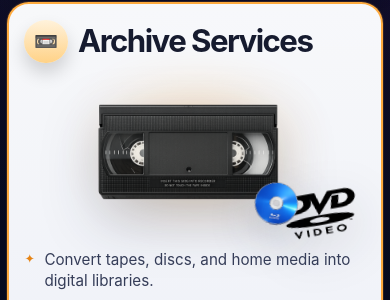
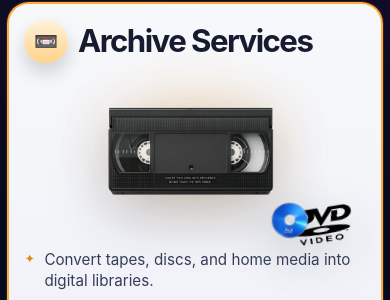
Before and after one commit to Nazerath-Floaters/legacy-library-labs, a React (Vite) app: page / in a window 390 px wide. Shown: the part 956-1256 px from the top of the page. Built offline with nearby package versions, Linux system fonts and the light colour scheme.

Commit message:
Tighten service card mobile layouts

```diff
--- a/src/App.css
+++ b/src/App.css
@@ -307,24 +307,24 @@ img {
 }
 
 .service-card:nth-child(2) .service-main-image {
-  max-height: 11.4rem;
-  transform: translateX(-0.35rem);
+  max-height: 10.5rem;
+  transform: translate(-0.35rem, -0.15rem);
 }
 
 .service-card:nth-child(2) .service-secondary-image {
-  right: 0.35rem;
-  bottom: 0.45rem;
-  width: 23%;
-  max-height: 4.4rem;
-  transform: rotate(-10deg);
+  right: 1.15rem;
+  bottom: 0.1rem;
+  width: 18%;
+  max-height: 3.3rem;
+  transform: rotate(-9deg);
 }
 
 .service-card:nth-child(2) .service-tertiary-image {
-  right: 3.15rem;
-  bottom: 0.85rem;
-  width: 23%;
-  max-height: 4.4rem;
-  transform: rotate(8deg);
+  right: 3.8rem;
+  bottom: 0.2rem;
+  width: 18%;
+  max-height: 3.3rem;
+  transform: rotate(7deg);
 }
 
 .service-card:nth-child(3) .service-main-image {
@@ -847,7 +847,22 @@ img {
   }
 
   .service-card:nth-child(2) .service-main-image {
-    max-height: 10rem;
+    max-height: 9.2rem;
+    transform: translate(-0.2rem, -0.1rem);
+  }
+
+  .service-card:nth-child(2) .service-secondary-image {
+    right: 0.65rem;
+    bottom: -0.05rem;
+    width: 19%;
+    max-height: 2.85rem;
+  }
+
+  .service-card:nth-child(2) .service-tertiary-image {
+    right: 2.75rem;
+    bottom: 0.05rem;
+    width: 19%;
+    max-height: 2.85rem;
   }
 
   .service-card:nth-child(3) .service-main-image {
@@ -873,7 +888,12 @@ img {
   }
 
   .price-line {
-    white-space: normal;
+    white-space: nowrap;
+    font-size: 0.9rem;
+  }
+
+  .service-card:nth-child(3) .price-line strong {
+    font-size: 1.35rem;
   }
 
   .price-line strong {
```
